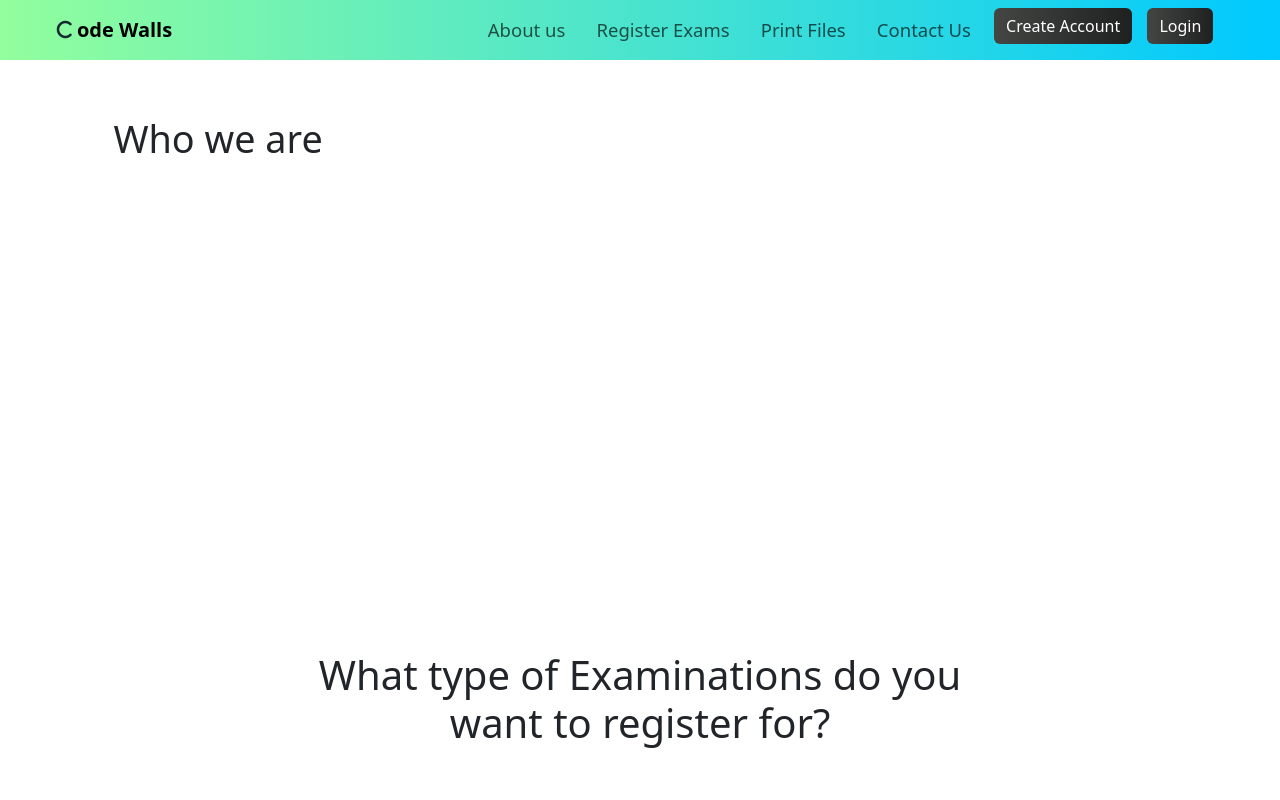
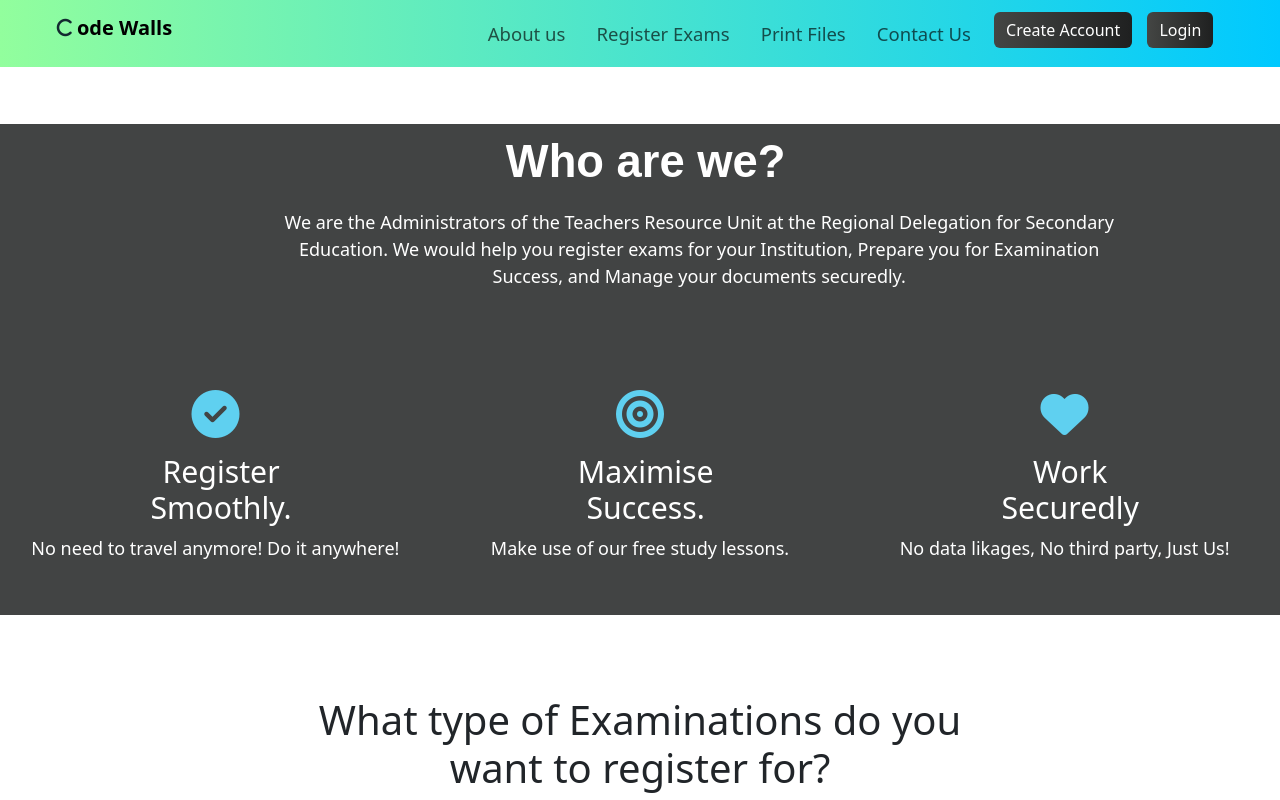
Before and after one commit to tataw-cl/Code-walls.github.io, a plain HTML site: page index.html in a window 1280 px wide. Shown: the top 800 px of the page. Drawn offline with Linux system fonts and the light colour scheme.

Commit message:
Added Fa features and"About us" text.

```diff
--- a/Assets/Hompage-style.css
+++ b/Assets/Hompage-style.css
@@ -29,19 +29,59 @@
    border: none;
  }
  .container-body{
-   border-radius: 2cm;
-   height: 12cm;
+   height: 13cm;
    align-items: center;
    margin-top: 1.5cm;
    margin-bottom: 1.5cm;
+   background-color: #424444;
+ }
+ .about p{
+  color:  rgb(255, 255, 255);
+  text-align: center;
+ }
+ .p-text{
+  padding-top: 0.3cm;
+  height: 3cm;
+  width: 23cm;
+  margin-left: 7cm;
+  align-items: center;
+  font-weight: 300;
+  font-size: 2cm;
+  padding-bottom: 4.4cm;
+ }
+ .row{
+  padding: 0.4cm;
  }
  .about h3{
-   font-size: larger;
+   font-family: Arial, Helvetica, sans-serif;
+   font-size: 1.2cm;
+   text-align: center;
+   color: rgb(255, 255, 255);
+   margin-left: 0.3cm;
+   font-weight: 900;
+
+ }
+ #features h3{
   font-family: system-ui, -apple-system, BlinkMacSystemFont, 'Segoe UI', Roboto, Oxygen, Ubuntu, Cantarell, 'Open Sans', 'Helvetica Neue', sans-serif;
-   font-size: 1cm;
-   text-align: left;
-   margin-left: 3cm;
-   margin-top: 0.7cm;
+  font-weight: 500;
+  font-size: 0.8cm;
+}
+.feature-box{
+  padding-bottom: 2%;
+  justify-content: center;
+  text-align: center;
+  display: inline-block;
+}
+.fa-solid{
+  color:#5fd0f0;
+  margin-bottom: 1rem;
+
+}
+.fa-solid:hover{
+  color:#00C9FF
+}
+ .heading{
+  padding-top: 0.3cm;
  }
 
  /* REGISTER STYLES  */
--- a/index.html
+++ b/index.html
@@ -49,9 +49,37 @@ style="color: #132a30;"> </i></i>
    </nav>
    <div class="container-body">
     <div class="about">
-        <h3>
-            Who we are
+        <h3 class="heading">
+            Who are we?
         </h3>
+        <div class="p-text">
+        <p>
+            We are the Administrators of the Teachers Resource Unit at the Regional
+            Delegation for Secondary Education. We would help you register exams for your Institution, Prepare
+            you for Examination Success, and Manage your documents securedly.
+        </p>
+    </div>
+        <section id="features">
+            <div class="row">
+
+             <div class="feature-box col-lg-4">
+              <i class="fa-solid fa-check-circle fa-3x"></i>
+              <h3>Register <br> Smoothly.</h3>
+              <p>No need to travel anymore! Do it anywhere!</p>
+            </div>
+             <div class="feature-box col-lg-4">
+              <i class="fa-solid fa-bullseye fa-3x"></i>
+              <h3>Maximise <br>Success.</h3>
+              <p>Make use of our free study lessons. </p>
+             </div>
+             <div class="feature-box col-lg-4">
+              <i class="fa-solid fa-heart fa-3x"></i>
+              <h3>Work <br>Securedly</h3>
+              <p>No data likages, No third party, Just Us! </p>
+            </div>
+            </div>
+
+          </section>
     </div>
    </div>
 
```
Lines whose indentation alone changed are shown as unchanged.
